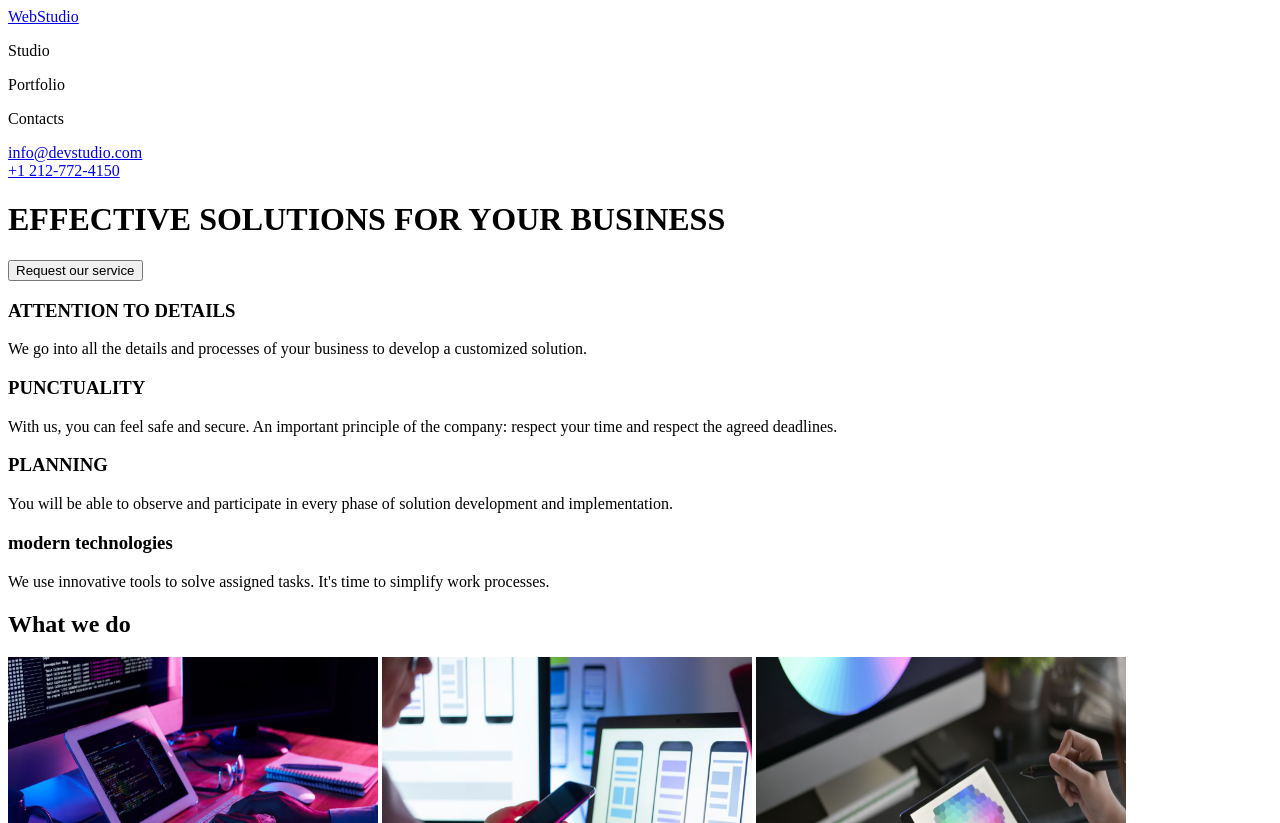
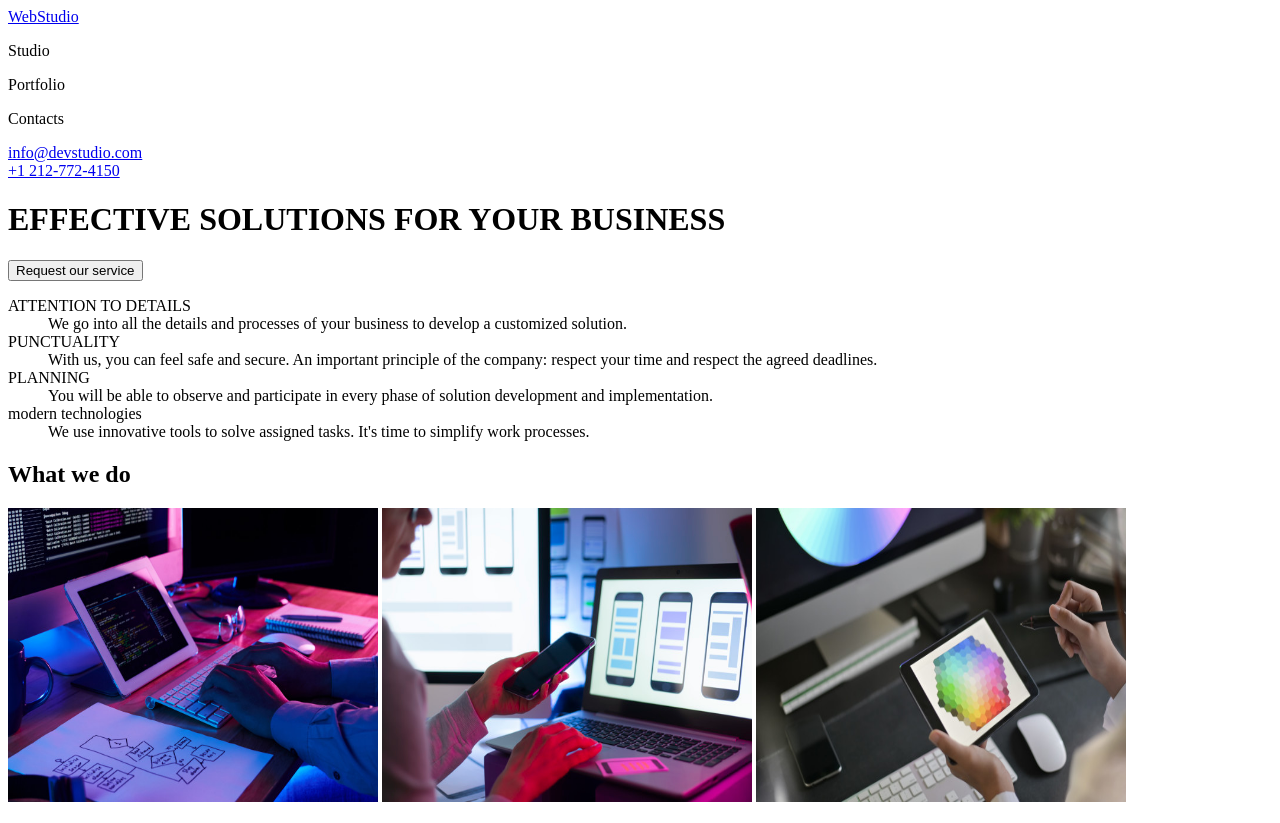
Before and after one commit to GrzegorzKwiatkowski/goit-markup-hw-08, a plain HTML site: page index.html in a window 1280 px wide. Shown: the top 823 px of the page. Drawn offline with Linux system fonts and the light colour scheme.

Commit message:
Update index.html

```diff
--- a/index.html
+++ b/index.html
@@ -14,39 +14,39 @@
       >
       <p>Studio</p>
       <p>Portfolio</p>
+      <!--</nav> Przyda sie podczas tworzenia następnych stron. -->
       <p>Contacts</p>
       <a href="mailto:info@devstudio.com">info@devstudio.com</a>
       <br />
       <a href="tel:+1212-772-4150">+1 212-772-4150</a>
-      <!--</nav> Przyda sie podczas tworzenia następnych stron. -->
     </header>
     <footer>
       <div>
         <h1>EFFECTIVE SOLUTIONS FOR YOUR BUSINESS</h1>
         <button type="button">Request our service</button>
       </div>
-      <div>
-        <h3>ATTENTION TO DETAILS</h3>
-        <p>
+      <dl>
+        <dt>ATTENTION TO DETAILS</dt>
+        <dd>
           We go into all the details and processes of your business to develop a
           customized solution.
-        </p>
-        <h3>PUNCTUALITY</h3>
-        <p>
+        </dd>
+        <dt>PUNCTUALITY</dt>
+        <dd>
           With us, you can feel safe and secure. An important principle of the
           company: respect your time and respect the agreed deadlines.
-        </p>
-        <h3>PLANNING</h3>
-        <p>
+        </dd>
+        <dt>PLANNING</dt>
+        <dd>
           You will be able to observe and participate in every phase of solution
           development and implementation.
-        </p>
-        <h3>modern technologies</h3>
-        <p>
+        </dd>
+        <dt>modern technologies</dt>
+        <dd>
           We use innovative tools to solve assigned tasks. It's time to simplify
           work processes.
-        </p>
-      </div>
+        </dd>
+      </dl>
       <div>
         <h2>What we do</h2>
         <img
```
